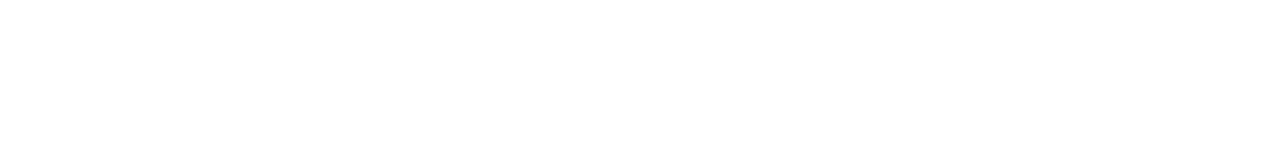
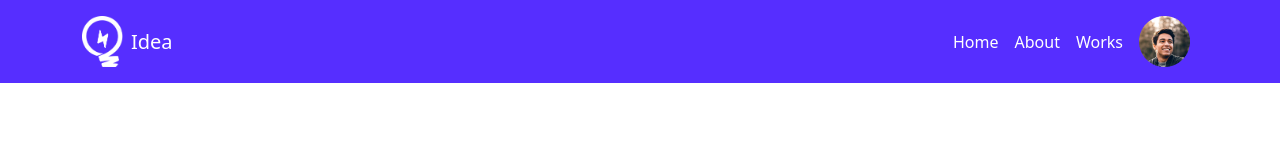
Before and after one commit to Parvez004/Leader-board-bootstrap, a plain HTML site: page index.html in a window 1280 px wide. Drawn offline with Linux system fonts and the light colour scheme.

Commit message:
header added

```diff
--- a/index.html
+++ b/index.html
@@ -7,8 +7,49 @@
     <link rel="stylesheet" href="css/bootstrap.min.css">
 </head>
 <body>
+    <header>
+        <nav class="navbar navbar-expand-lg navbar-dark" style="background-color: #562EFF;">
+            <div class="container">
+              <a class="navbar-brand d-flex align-items-center" href="#">
+                <img src="images/icons/logo.png" alt="" width="41" height="51" class="d-inline-block align-text-top">
+                <span class="ms-2">Idea</span>
+
+              </a>
+              <button class="navbar-toggler" type="button" data-bs-toggle="collapse" data-bs-target="#navbarSupportedContent" aria-controls="navbarSupportedContent" aria-expanded="false" aria-label="Toggle navigation">
+                <span class="navbar-toggler-icon"></span>
+              </button>
+              <div class="collapse navbar-collapse " id="navbarSupportedContent">
+                <ul class="navbar-nav ms-auto mb-2 mb-lg-0 d-flex align-items-center">
+                  <li class="nav-item">
+                    <a class="nav-link active" aria-current="page" href="#">Home</a>
+                  </li>
+                  <li class="nav-item">
+                    <a class="nav-link active" href="#">About</a>
+                  </li>
+                  <li class="nav-item">
+                    <a class="nav-link active" href="#">Works</a>
+                  </li>
+
+                  <li class="nav-item">
+                    <a class="nav-link disabled" href="#" tabindex="-1" aria-disabled="true">
+                        <img src="images/icons/profile.png" alt="" width="51" height="51">
+                    </a>
+                  </li>
+                </ul>
+
+              </div>
+            </div>
+          </nav>
+    </header>
+
+    <main>
+
+    </main>
+
+    <footer>
 
 
+    </footer>
     <script src="js/bootstrap.bundle.min.js"></script>
 </body>
 </html>
```
Also changed, not shown: 1 other file.
